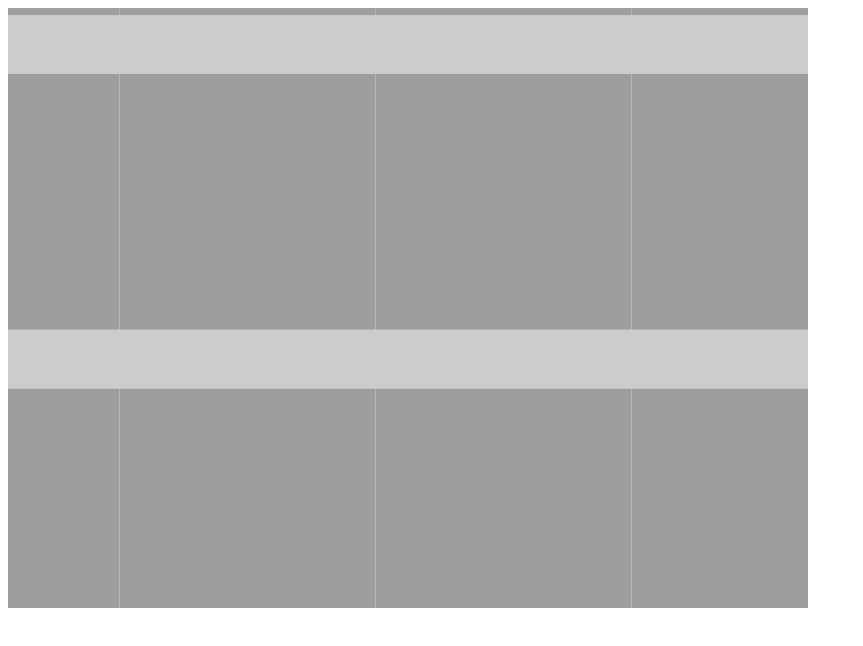
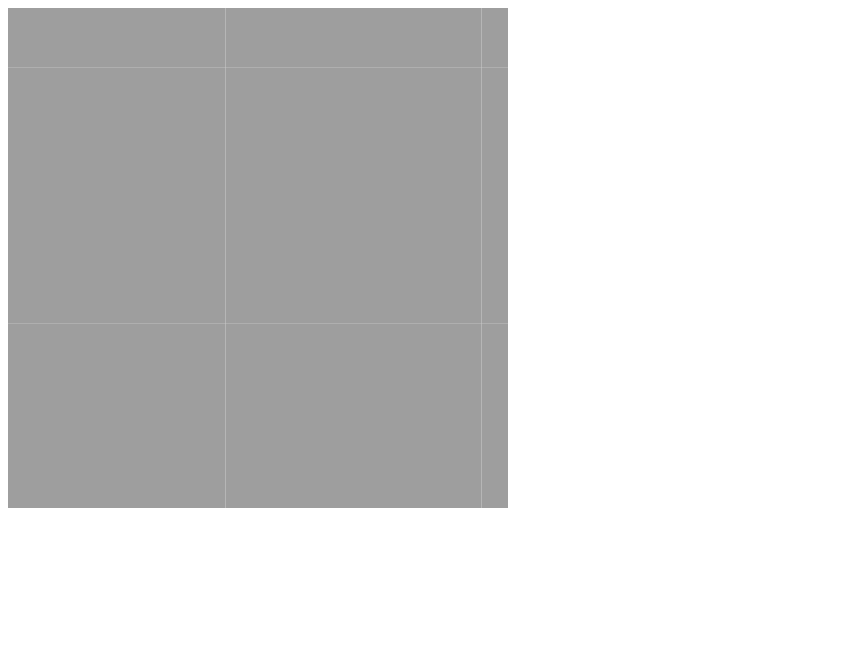
Before and after one commit to pcmill/tinymaps, a website built with Vite: page index.html in a window 1280 px wide. Shown: the whole page, without its empty margins (0-863 px from the left). Built offline with nearby package versions, Linux system fonts and the light colour scheme.

Commit message:
Finally get a working map

```diff
--- a/src/code/Map.ts
+++ b/src/code/Map.ts
@@ -11,7 +11,7 @@ import { SphericalMercatorProjection } from "./projection/SphericalMercator";
  * Maintains the list of layers.
  */
 export class Map {
-    _center: LatLon;
+    _center: Point;
     _zoom: number;
     _mapBounds: Bounds;
     _element: HTMLElement;
@@ -38,7 +38,7 @@ export class Map {
         // TODO: Make this configurable
         this._projection = new SphericalMercatorProjection();
 
-        this._center = mapOptions.center;
+        this._center = this._projection.project(mapOptions.center);
         this._zoom = mapOptions.zoom;
 
         const element = document.getElementById(mapOptions.elementId);
@@ -59,7 +59,7 @@ export class Map {
     }
 
     get center(): LatLon {
-        return this._center;
+        return this._projection.unproject(this._center);
     }
 
     get width(): number {
@@ -78,18 +78,32 @@ export class Map {
         return this._mapBounds;
     }
 
+    private calculateResolution(): number {
+        // Define constants
+        const tileSize = 256;
+        const initialResolution = 2 * Math.PI * 6378137 / tileSize;
+
+        // Calculate resolution based on zoom level
+        const resolution = initialResolution / Math.pow(2, this._zoom);
+
+        return resolution;
+    }
+
     // Calculate bounds based on center and zoom and on size of element
     private calculateBounds() {
-        const degreePerPixelX = 360 / (256 * Math.pow(2, this._zoom));
-        const degreePerPixelY = 180 / (256 * Math.pow(2, this._zoom));
+        const resolution = this.calculateResolution();
 
-        const halfWidth = this._width / 2 * degreePerPixelX;
-        const halfHeight = this._height / 2 * degreePerPixelY;
+        // Calculate half extents of the map in projected coordinates
+        const halfWidth = (this._width / 2) * resolution;
+        const halfHeight = (this._height / 2) * resolution;
 
-        const topLeft = new LatLon(this._center.latitude + halfHeight, this._center.longitude - halfWidth);
-        const bottomRight = new LatLon(this._center.latitude - halfHeight, this._center.longitude + halfWidth);
+        // Calculate bounds in projected coordinates
+        const minX = this._center.x - halfWidth;
+        const minY = this._center.y - halfHeight;
+        const maxX = this._center.x + halfWidth;
+        const maxY = this._center.y + halfHeight;
 
-        return new Bounds(topLeft, bottomRight);
+        return new Bounds(new Point(minX, maxY), new Point(maxX, minY));
     }
 
     // Adding a layer to the map
@@ -103,12 +117,15 @@ export class Map {
         return (degrees * Math.PI) / 180;
     }
 
-    worldCoordinatesToPixelCoordinates(worldCoordinates: Point): Point | null {
+    worldCoordinatesToPixelCoordinates(worldCoordinates: Point): Point {
         // Convert the map bounds to world coordinates
-        const topLeftWorld = this._projection.project(this._mapBounds.topLeft);
-        const bottomRightWorld = this._projection.project(this._mapBounds.bottomRight);
+        const topLeftWorld = this._mapBounds.topLeft;
+        const bottomRightWorld = this._mapBounds.bottomRight;
 
-        if (topLeftWorld && bottomRightWorld) {
+        if (!topLeftWorld || !bottomRightWorld) {
+            throw new Error("Map bounds are not set");
+        }
+
         // Calculate the scales based on the map canvas size and the converted world bounds
         const scaleX = this._width / (bottomRightWorld.x - topLeftWorld.x);
         const scaleY = this._height / (topLeftWorld.y - bottomRightWorld.y);
@@ -121,17 +138,4 @@ export class Map {
 
         return new Point(pixelX, pixelY);
     }
-
-        return null;
 }
-
-    latlonToPixelCoordinates(latlon: LatLon): Point | null {
-        const worldCoordinates = this._projection.project(latlon);
-        if (!worldCoordinates) return null;
-
-        const pixelCoordinates = this.worldCoordinatesToPixelCoordinates(worldCoordinates);
-        if (!pixelCoordinates) return null;
-
-        return new Point(pixelCoordinates.x, pixelCoordinates.y);
-    }
-}
--- a/src/code/layers/TileLayer.ts
+++ b/src/code/layers/TileLayer.ts
@@ -33,12 +33,18 @@ export class TileLayer extends Layer {
     // Gets the bounds of the tiles that should be loaded based on the bounds of the map and the zoom level
     private getTileBounds(): any {
         if (!this.map) return;
+
         const totalTiles = Math.pow(2, this.zoom);
 
-        const left = Math.floor((this.map.bounds.topLeft.longitude + 180) / 360 * totalTiles);
-        const right = Math.floor((this.map.bounds.bottomRight.longitude + 180) / 360 * totalTiles);
-        const top = Math.floor((1 - Math.log(Math.tan(this.map.bounds.topLeft.latitude * Math.PI / 180) + 1 / Math.cos(this.map.bounds.topLeft.latitude * Math.PI / 180)) / Math.PI) / 2 * totalTiles);
-        const bottom = Math.floor((1 - Math.log(Math.tan(this.map.bounds.bottomRight.latitude * Math.PI / 180) + 1 / Math.cos(this.map.bounds.bottomRight.latitude * Math.PI / 180)) / Math.PI) / 2 * totalTiles);
+        const left = Math.floor((this.map.bounds.topLeft.x + 20037508.34) / (2 * 20037508.34) * totalTiles);
+        const right = Math.floor((this.map.bounds.bottomRight.x + 20037508.34) / (2 * 20037508.34) * totalTiles);
+
+        // Convert projected y-coordinates to latitude
+        const topLeftLat = (Math.PI / 2 - 2 * Math.atan(Math.exp(-this.map.bounds.topLeft.y / 6378137))) * (180 / Math.PI);
+        const bottomRightLat = (Math.PI / 2 - 2 * Math.atan(Math.exp(-this.map.bounds.bottomRight.y / 6378137))) * (180 / Math.PI);
+
+        const top = Math.floor((1 - Math.log(Math.tan(topLeftLat * Math.PI / 180) + 1 / Math.cos(topLeftLat * Math.PI / 180)) / Math.PI) / 2 * totalTiles);
+        const bottom = Math.floor((1 - Math.log(Math.tan(bottomRightLat * Math.PI / 180) + 1 / Math.cos(bottomRightLat * Math.PI / 180)) / Math.PI) / 2 * totalTiles);
 
         return { left, right, top, bottom };
     }
@@ -71,11 +77,9 @@ export class TileLayer extends Layer {
             const tileLat = this.tileToLat(y);
             const latlon = new LatLon(tileLat, tileLon);
 
-            const coordinates = this.map.latlonToPixelCoordinates(latlon);
+            const coordinates = this.map.worldCoordinatesToPixelCoordinates(this.map._projection.project(latlon));
 
-            if (coordinates) {
-                this.canvasContext.drawImage(img, coordinates.x, coordinates.y, tileSize, tileSize);
-            }
+            this.canvasContext.drawImage(img, coordinates.x, coordinates.y, tileSize, tileSize);
         };
     }
 }
--- a/src/code/projection/Projection.ts
+++ b/src/code/projection/Projection.ts
@@ -2,14 +2,14 @@ import { LatLon } from "../LatLon";
 import { Point } from "../Point";
 
 export abstract class Projection {
-    project(latlon: LatLon): Point | null {
-        if (!latlon) return null;
+    project(latlon: LatLon): Point {
+        if (!latlon) throw new Error("LatLon is required in projection");
 
         return new Point(0, 0);
     }
 
-    unproject(point: Point): LatLon | null {
-        if (!point) return null;
+    unproject(point: Point): LatLon {
+        if (!point) throw new Error("Point is required in projection");
 
         return new LatLon(0, 0);
     }
--- a/src/code/projection/SphericalMercator.ts
+++ b/src/code/projection/SphericalMercator.ts
@@ -3,8 +3,8 @@ import { Point } from "../Point";
 import { Projection } from "./Projection";
 
 export class SphericalMercatorProjection extends Projection {
-    project(latlon: LatLon): Point | null {
-        if (!latlon) return null;
+    project(latlon: LatLon): Point {
+        if (!latlon) throw new Error("LatLon is required in projection");
 
         const R = 6378137;
         const D = Math.PI / 180;
@@ -17,12 +17,11 @@ export class SphericalMercatorProjection extends Projection {
         const worldX = R * latlon.longitude * D;
         const worldY = R * Math.log((1 + sin) / (1 - sin)) / 2;
 
-        // Return the pixel coordinates as TXY
         return new Point(worldX, worldY);
     }
 
-    unproject(point: Point): LatLon | null {
-        if (!point) return null;
+    unproject(point: Point): LatLon {
+        if (!point) throw new Error("Point is required in unprojection");
 
         const R = 6378137;
         const D = 180 / Math.PI;
--- a/src/style.css
+++ b/src/style.css
@@ -1,6 +1,6 @@
 #map {
-    width: 800px;
-    height: 600px;
+    width: 500px;
+    height: 500px;
     background-color: #ccc;
     overflow: hidden;
 }
```
Also changed, not shown: src/code/Bounds.ts (+6 -4 lines). Lines whose indentation alone changed are shown as unchanged.
